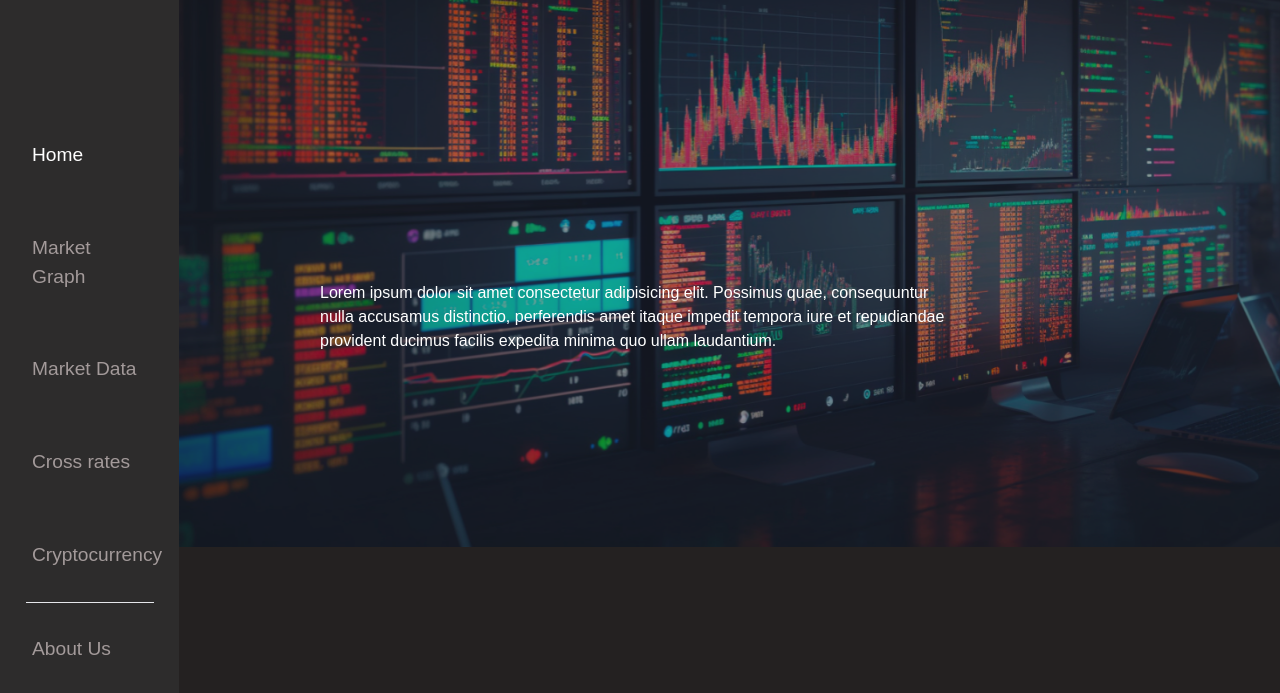
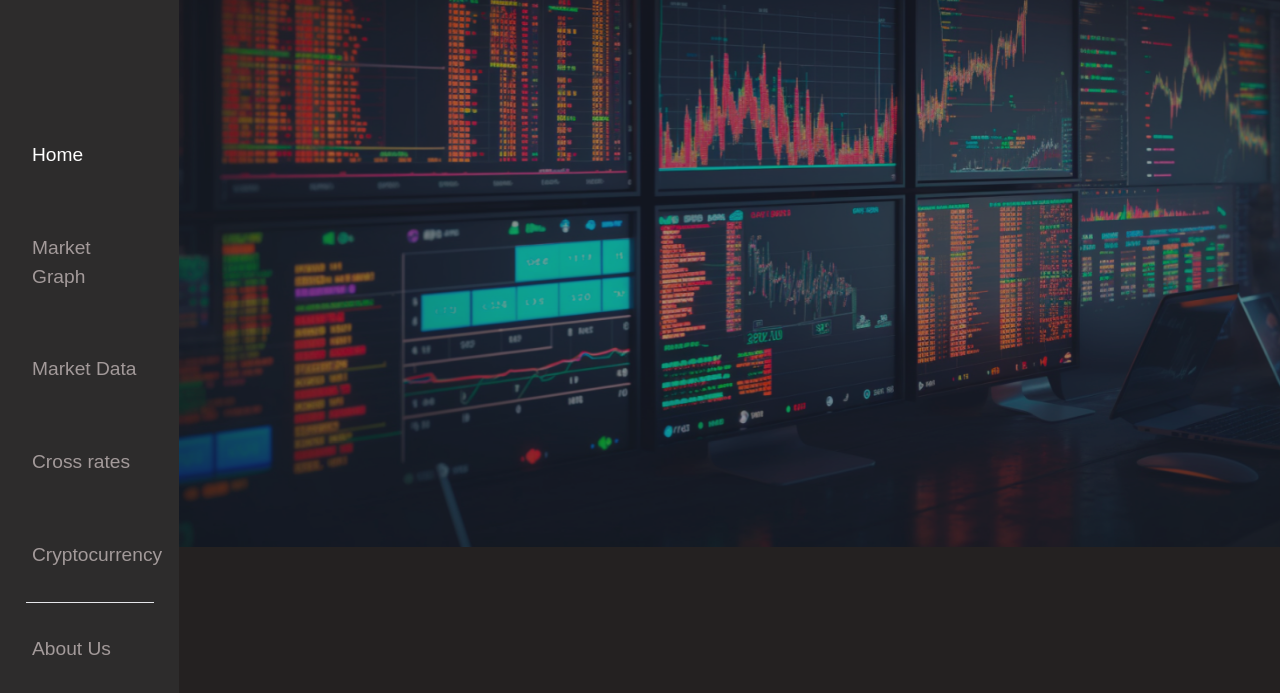
Before and after one commit to Akshaj05/Tradex, a website: page home_pg.html in a window 1280 px wide. Shown: the part 83-776 px from the top of the page. Drawn offline with Linux system fonts and the light colour scheme.

Commit message:
Edited slideshow

```diff
--- a/home_pg.html
+++ b/home_pg.html
@@ -138,12 +138,6 @@
             />
           </div>
         </div>
-        <p class="centered">
-          Lorem ipsum dolor sit amet consectetur adipisicing elit. Possimus
-          quae, consequuntur nulla accusamus distinctio, perferendis amet itaque
-          impedit tempora iure et repudiandae provident ducimus facilis expedita
-          minima quo ullam laudantium.
-        </p>
       </section>
     </div>
 
--- a/styles.css
+++ b/styles.css
@@ -41,7 +41,7 @@ hr
 .select-container
 {
     display: flex;
-    position: relative;
+
 }
 
 .select-box
```
Also changed, not shown: output.css.
